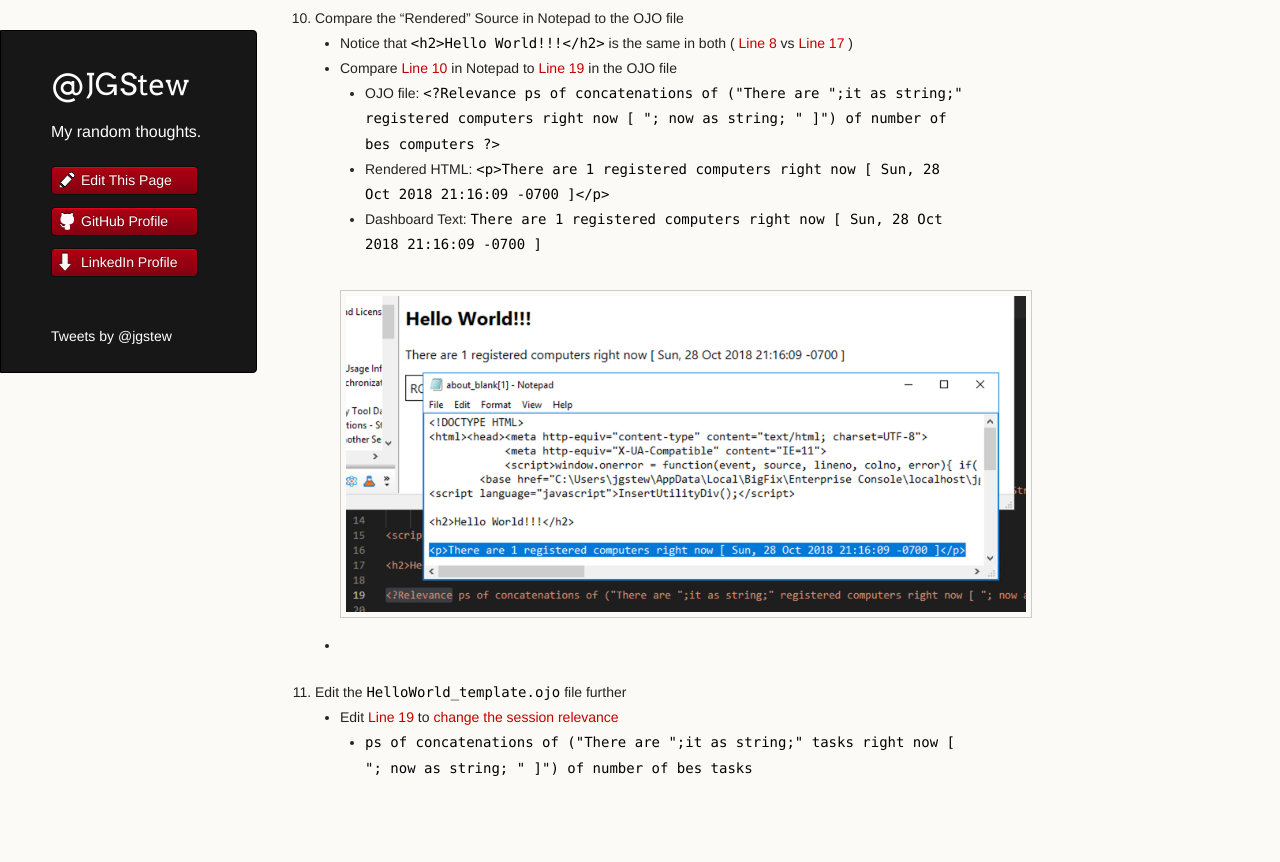
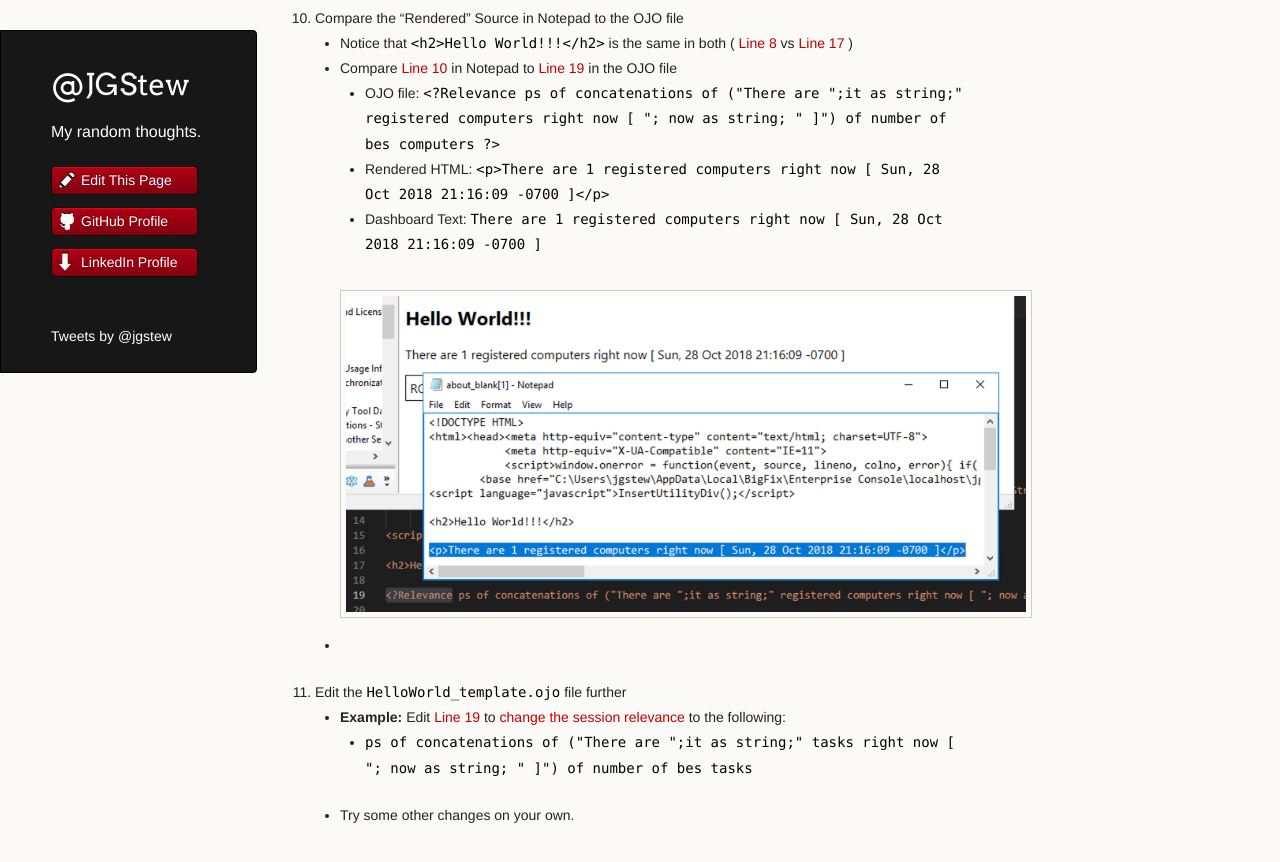
Before and after one commit to jgstew/jgstew.github.io, a Jekyll site: the page built from _posts/2018-10-29-Debug-Dashboard-In-BigFix-Console.md, in a window 1280 px wide and 900 px high, scrolled down 2994 px. Shown: the top 862 px of the window. Built offline with Jekyll 4.4.1, drawn with Linux system fonts in a browser that asks for light colours; nearby versions of some CDN libraries; comment, search, counter and statistics services are not loaded.

Commit message:
Update 2018-10-29-Debug-Dashboard-In-BigFix-Console.md

```diff
--- a/_posts/2018-10-29-Debug-Dashboard-In-BigFix-Console.md
+++ b/_posts/2018-10-29-Debug-Dashboard-In-BigFix-Console.md
@@ -48,5 +48,6 @@
         * Dashboard Text: `There are 1 registered computers right now [ Sun, 28 Oct 2018 21:16:09 -0700 ]`
     * ![Compare Rendered Source](/images/BigFix/Dashboards/CompareRenderedSourceNotepad.png)
 1. Edit the `HelloWorld_template.ojo` file further
-    * Edit [Line 19](https://github.com/jgstew/bigfix-content/blob/master/dashboards/HelloWorld_template.ojo#L19) to [change the session relevance](https://gist.github.com/jgstew/89e024871105b60b225f53a4c3cb6a09/revisions#diff-b4bb108e538d0d33c410c803c12a7349)
+    * **Example:** Edit [Line 19](https://github.com/jgstew/bigfix-content/blob/master/dashboards/HelloWorld_template.ojo#L19) to [change the session relevance](https://gist.github.com/jgstew/89e024871105b60b225f53a4c3cb6a09/revisions#diff-b4bb108e538d0d33c410c803c12a7349) to the following:
         * `ps of concatenations of ("There are ";it as string;" tasks right now [ "; now as string; " ]") of number of bes tasks`
+    * Try some other changes on your own.
```
